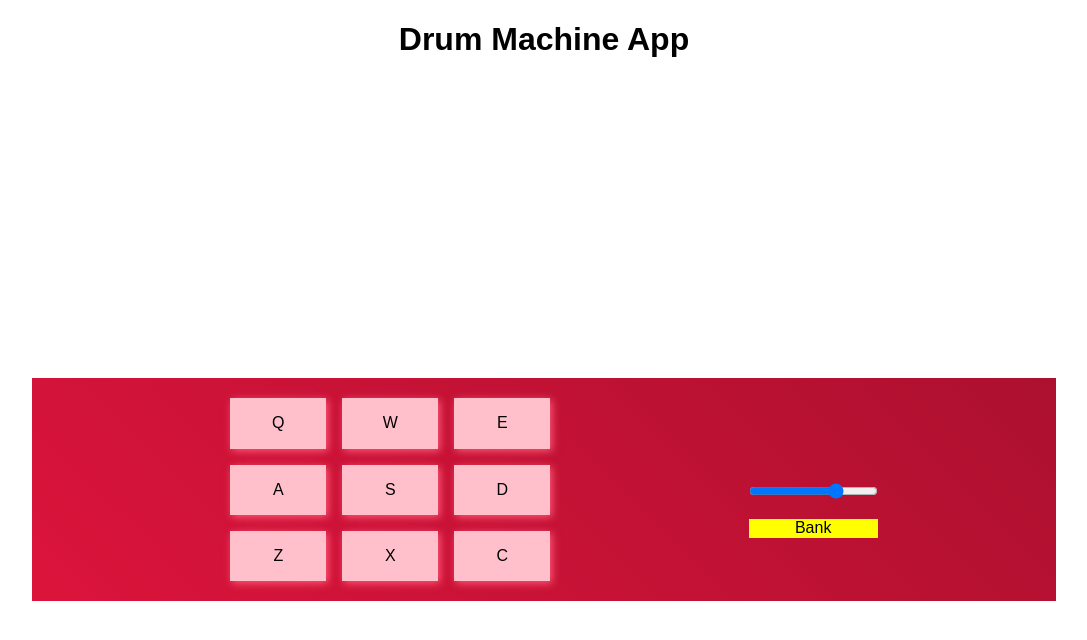
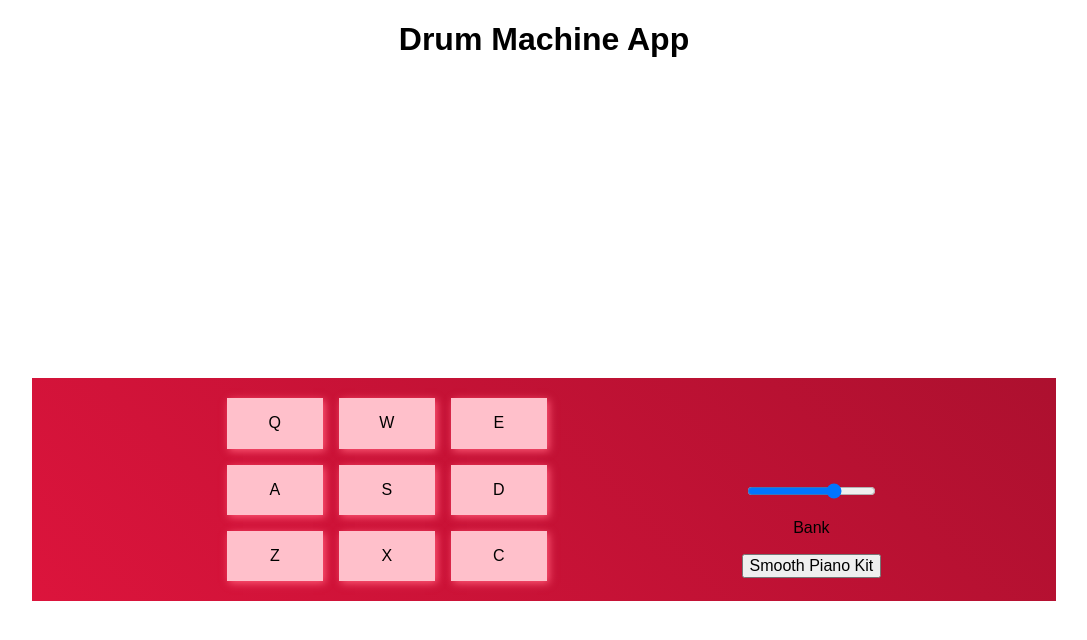
Before and after one commit to Auralcat/freecodecamp-projects, a React (Create React App) app in the folder drum-machine/: page / in a window 1280 px wide. Shown: the top 640 px of the page, without its empty margins (96-1183 px from the left). Built offline with nearby package versions, Linux system fonts and the light colour scheme.

Commit message:
Refactor BankPanel

```diff
--- a/drum-machine/src/App.js
+++ b/drum-machine/src/App.js
@@ -4,6 +4,7 @@ import { bankOne, bankTwo } from './consts.js';
 import { PadBank } from './components/PadBank.jsx';
 import { Display } from './components/Display.jsx';
 import { VolumeSlider } from './components/VolumeSlider.jsx';
+import { BankPanel } from './components/BankPanel.jsx';
 
 class App extends React.Component {
   constructor(props) {
@@ -12,13 +13,12 @@ class App extends React.Component {
       display: String.fromCharCode(160),
       currentPadBank: bankOne,
       currentPadBankId: 'Heater Kit',
-      sliderVal: 0.3
     }
     this.displayClipName = this.displayClipName.bind(this);
     this.selectBank = this.selectBank.bind(this);
   }
 
-  selectBank() {
+  selectBank(callback) {
     this.state.currentPadBankId === 'Heater Kit' ?
       this.setState({
         currentPadBank: bankTwo,
@@ -56,12 +56,7 @@ class App extends React.Component {
           <div className="controls-container">
             <Display infoToDisplay={this.state.display} />
             <VolumeSlider sliderVal={this.state.sliderVal}/>
-            <div className="control">
-              <p>Bank</p>
-              <div onClick={this.selectBank} className="select">
-                <div style={bankSlider} className="inner" />
-              </div>
-            </div>
+            <BankPanel selectBank={ this.selectBank }/>
           </div>
         </div>
       </div>
--- /dev/null
+++ b/drum-machine/src/components/BankPanel.jsx
@@ -0,0 +1,21 @@
+import React from 'react';
+
+// This component is used only here.
+const BankSelector = ({bankName, callback}) => {
+    return (
+        <button onClick={() => bankName}>{bankName}</button>
+    )
+}
+
+export class BankPanel extends React.Component {
+    render() {
+        return (
+            <div>
+              <p>Bank</p>
+              <div className="btn-group">
+                  <BankSelector bankName="Smooth Piano Kit"/>
+              </div>
+            </div>
+        )
+    }
+}
```
